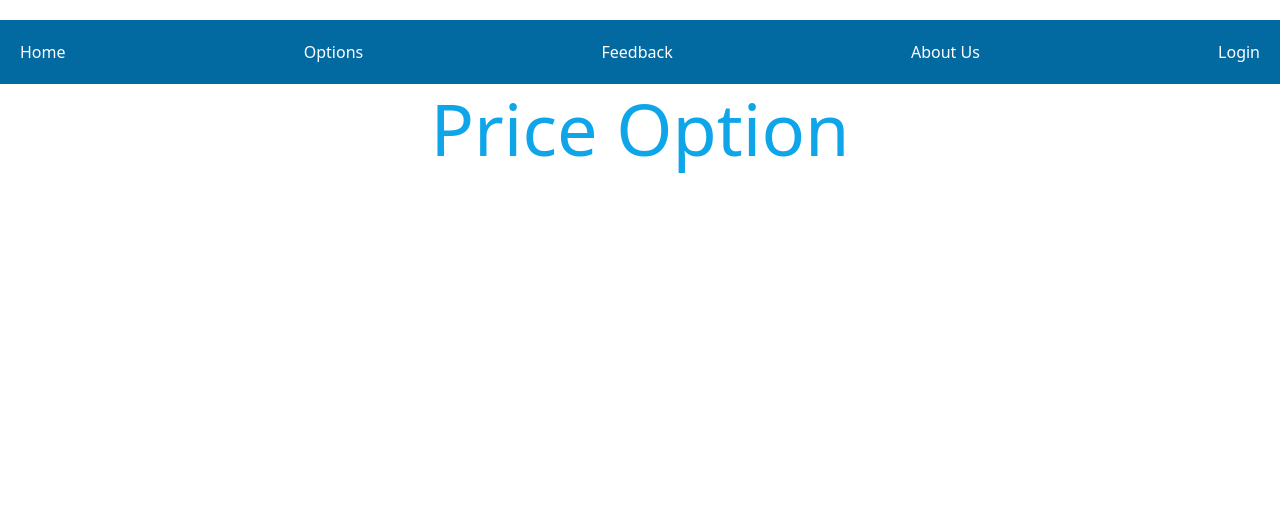
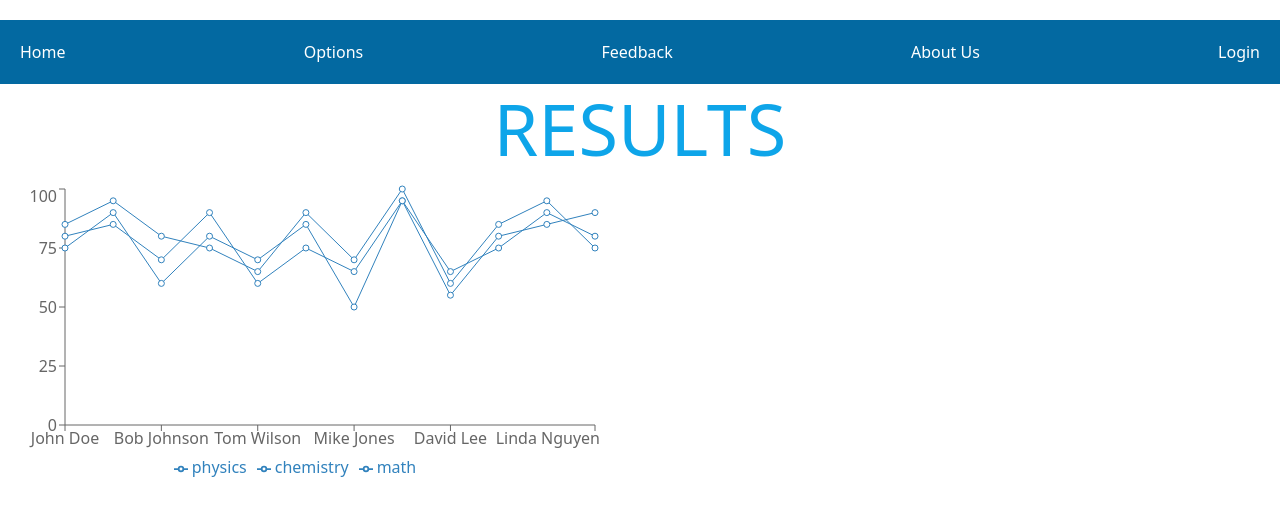
Before and after one commit to KhanZiaul/Data-Analysis-Chart, a React (Vite) app: page / in a window 1280 px wide. Shown: the top 516 px of the page. Built offline with nearby package versions, Linux system fonts and the light colour scheme.

Commit message:
chart done

```diff
--- a/src/components/DashBoard/DashBoard.jsx
+++ b/src/components/DashBoard/DashBoard.jsx
@@ -1,42 +1,46 @@
 import React from 'react';
 import {
     ResponsiveContainer,
-    LineChart,
     Line,
     XAxis,
     YAxis,
     CartesianGrid,
     Legend,
-    ComposedChart
-  } from "recharts";
+    ComposedChart,
+    Tooltip
+} from "recharts";
 
 const DashBoard = () => {
-   const datas =  [
-        {id: 1, name: "John Doe", physics: 75, chemistry: 80, math: 85},
-        {id: 2, name: "Jane Smith", physics: 90, chemistry: 85, math: 95},
-        {id: 3, name: "Bob Johnson", physics: 60, chemistry: 70, math: 80},
-        {id: 4, name: "Alice Brown", physics: 80, chemistry: 90, math: 75},
-        {id: 5, name: "Tom Wilson", physics: 70, chemistry: 60, math: 65},
-        {id: 6, name: "Sara Lee", physics: 85, chemistry: 75, math: 90},
-        {id: 7, name: "Mike Jones", physics: 50, chemistry: 65, math: 70},
-        {id: 8, name: "Emily Davis", physics: 95, chemistry: 95, math: 100},
-        {id: 9, name: "David Lee", physics: 65, chemistry: 55, math: 60},
-        {id: 10, name: "Grace Kim", physics: 75, chemistry: 80, math: 85},
-        {id: 11, name: "Mark Chen", physics: 90, chemistry: 85, math: 95},
-        {id: 12, name: "Linda Nguyen", physics: 80, chemistry: 90, math: 75},
-      ]
+    const datas = [
+        { id: 1, name: "John Doe", physics: 75, chemistry: 80, math: 85 },
+        { id: 2, name: "Jane Smith", physics: 90, chemistry: 85, math: 95 },
+        { id: 3, name: "Bob Johnson", physics: 60, chemistry: 70, math: 80 },
+        { id: 4, name: "Alice Brown", physics: 80, chemistry: 90, math: 75 },
+        { id: 5, name: "Tom Wilson", physics: 70, chemistry: 60, math: 65 },
+        { id: 6, name: "Sara Lee", physics: 85, chemistry: 75, math: 90 },
+        { id: 7, name: "Mike Jones", physics: 50, chemistry: 65, math: 70 },
+        { id: 8, name: "Emily Davis", physics: 95, chemistry: 95, math: 100 },
+        { id: 9, name: "David Lee", physics: 65, chemistry: 55, math: 60 },
+        { id: 10, name: "Grace Kim", physics: 75, chemistry: 80, math: 85 },
+        { id: 11, name: "Mark Chen", physics: 90, chemistry: 85, math: 95 },
+        { id: 12, name: "Linda Nguyen", physics: 80, chemistry: 90, math: 75 },
+    ]
     return (
         <div>
-            <ResponsiveContainer width="100%" height="100%">
                 <ComposedChart
-                width={600}
-                height={300}
-                data={datas}
+                    width={600}
+                    height={300}
+                    data={datas}
                 >
-
+                    <XAxis dataKey="name" />
+                    <YAxis  />
+                    <Tooltip />
+                    <Legend />
+                    <Line dataKey="physics" />
+                    <Line dataKey="chemistry"  />
+                    <Line dataKey="math" />
 
                 </ComposedChart>
-            </ResponsiveContainer>
         </div>
     );
 };
--- a/src/components/Header/Header.jsx
+++ b/src/components/Header/Header.jsx
@@ -7,7 +7,7 @@ const Header = () => {
             <nav className='mt-5'>
                 <Navigation></Navigation>
             </nav>
-            <h2 className='text-center text-7xl mt-2 text-sky-500'>Price Option</h2>
+            <h2 className='text-center text-7xl mt-2 text-sky-500 mb-5'>RESULTS</h2>
         </div>
     );
 };
```
